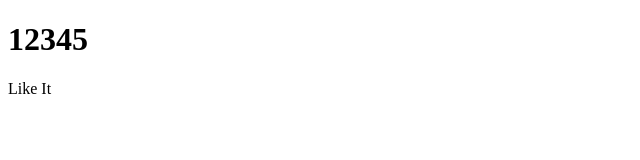
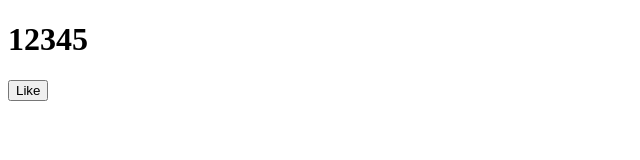
Before and after one commit to DDPurple/DDPurple.github.io, a plain HTML site: page index.html in a window 1280 px wide. Shown: the full height of the page, 0-640 px from the left. Drawn offline with nearby package versions, Linux system fonts and the light colour scheme.

Commit message:
Update index.html

```diff
--- a/index.html
+++ b/index.html
@@ -19,6 +19,6 @@
   <script src="https://unpkg.com/react-dom@17/umd/react-dom.development.js" crossorigin></script>
 
   <!-- 만든 React 컴포넌트를 실행. -->
-  <script src="like_button.js"></script>
+  <script src="js/like_button.js"></script>
 </body>
 </html>
```
